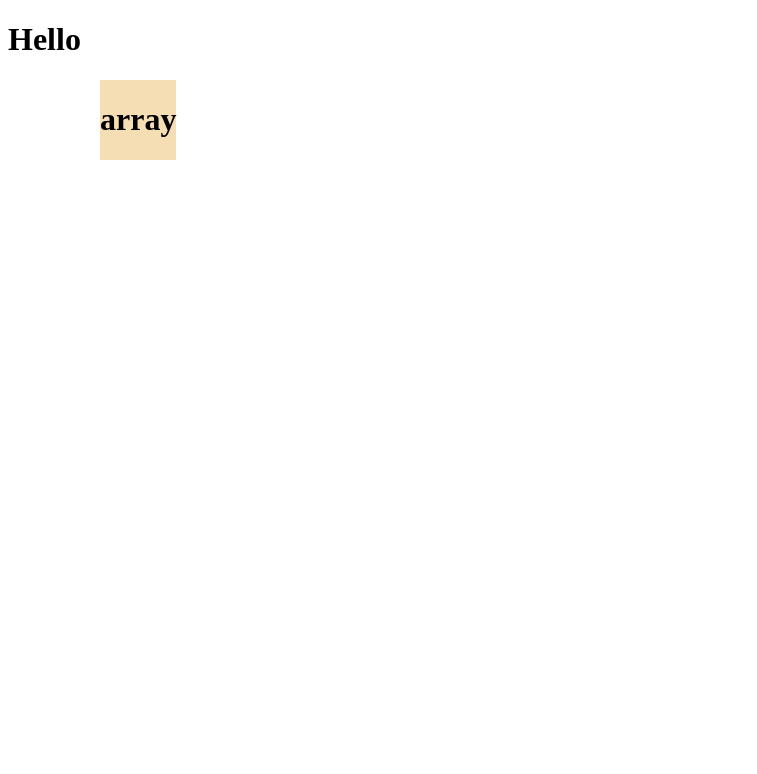
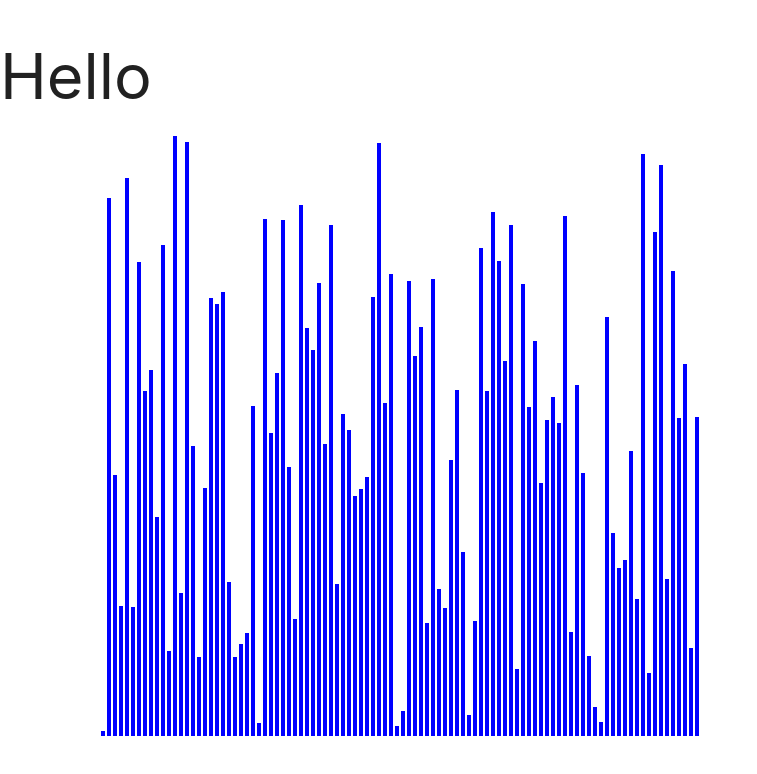
Before and after one commit to guidoasbun/sorting-visualizer, a plain HTML site: page index.html in a window 1280 px wide. Shown: the whole page, without its empty margins (0-757 px from the left). Drawn offline with nearby package versions, Linux system fonts and the light colour scheme.

Commit message:
display array function

```diff
--- a/assets/script/script.js
+++ b/assets/script/script.js
@@ -6,7 +6,7 @@ let array = []
 
 setArray = () => {
   for (let i = 0; i < 100; i++) {
-    array.push(randomIntArray(5, 1000));
+    array.push(randomIntArray(5, 600));
   }
   return array
 }
@@ -17,4 +17,9 @@ randomIntArray = (min, max) => {
 
 array = setArray()
 
-console.log(array)
+renderArray = (array) => {
+  document.getElementById('display-array').innerHTML = array.map((val, index)=> (
+  `<div class="array-bar" key="index" style="height: ${val}px"></div>`
+)).join('')
+}
+ renderArray(array)
--- a/assets/style/style.css
+++ b/assets/style/style.css
@@ -1,5 +1,11 @@
 .array-container {
   position: absolute;
   left: 100px;
-  background-color: wheat;
 }
+
+.array-bar {
+  width: 4px;
+  background-color: blue;
+  display: inline-block;
+  margin: 0 1px;
+}
--- a/index.html
+++ b/index.html
@@ -4,13 +4,15 @@
   <meta charset="UTF-8">
   <meta name="viewport" content="width=device-width, initial-scale=1.0">
   <link rel="stylesheet" href="./assets/style/style.css">
+  <link rel="stylesheet" href="https://cdnjs.cloudflare.com/ajax/libs/materialize/1.0.0/css/materialize.min.css">
   <title>Sorting Project</title>
 </head>
 <body>
   <h1 class="hello">Hello</h1>
-  <div class="array-container">
-    <h1>array</h1>
+  <div class="array-container" id="display-array">
+
   </div>
   <script src="./assets/script/script.js"></script>
+  <script src="https://cdnjs.cloudflare.com/ajax/libs/materialize/1.0.0/js/materialize.min.js"></script>
 </body>
 </html>
```
